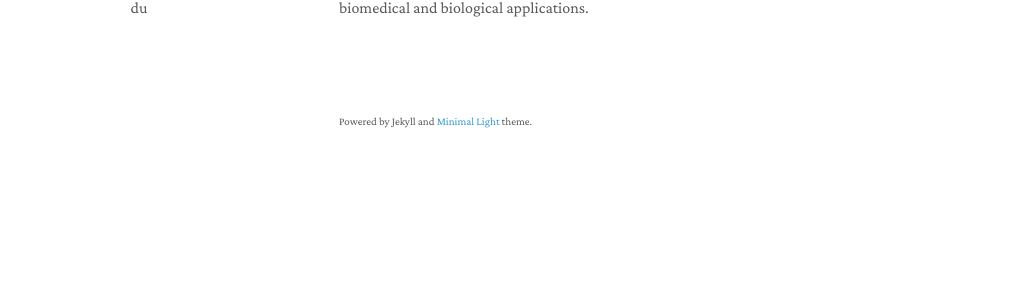
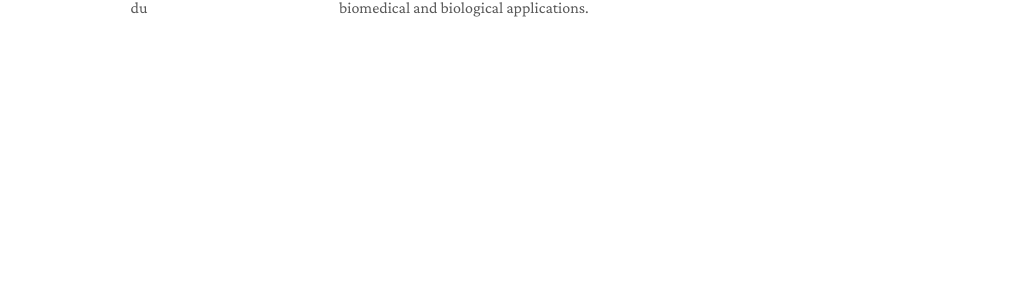
Before and after one commit to shuang-jie/shuang-jie.github.io, a Jekyll site: the page built from index.md, in a window 1280 px wide. Shown: the part 403-710 px from the top of the page, without its empty margins (131-1140 px from the left). Built offline with Jekyll 4.4.1, drawn with Linux system fonts in a browser that asks for light colours; nearby versions of some CDN libraries; a style sheet for code colours, icons or effects is not loaded.

Commit message:
Remove the theme credit line from the footer
The Minimal Light theme is CC0 1.0, so attribution is not required.

```diff
--- a/_layouts/homepage.html
+++ b/_layouts/homepage.html
@@ -63,10 +63,6 @@
 
       {{ content }}
 
-      <br>
-
-      <p><small>Powered by Jekyll and <a href="https://github.com/yaoyao-liu/minimal-light" target="_blank" rel="noopener">Minimal Light</a> theme.</small></p>
-
       </section>
       <footer>
         <div class="social-icons">
```
